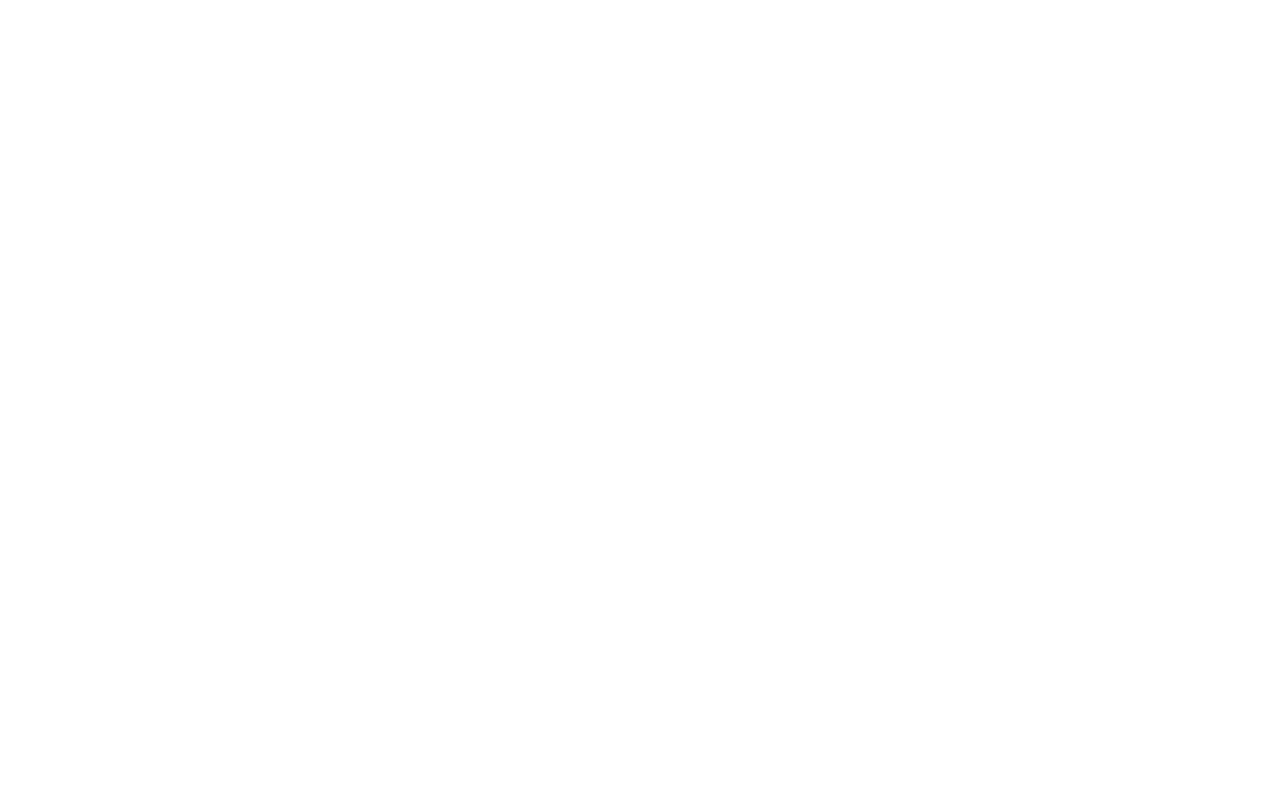
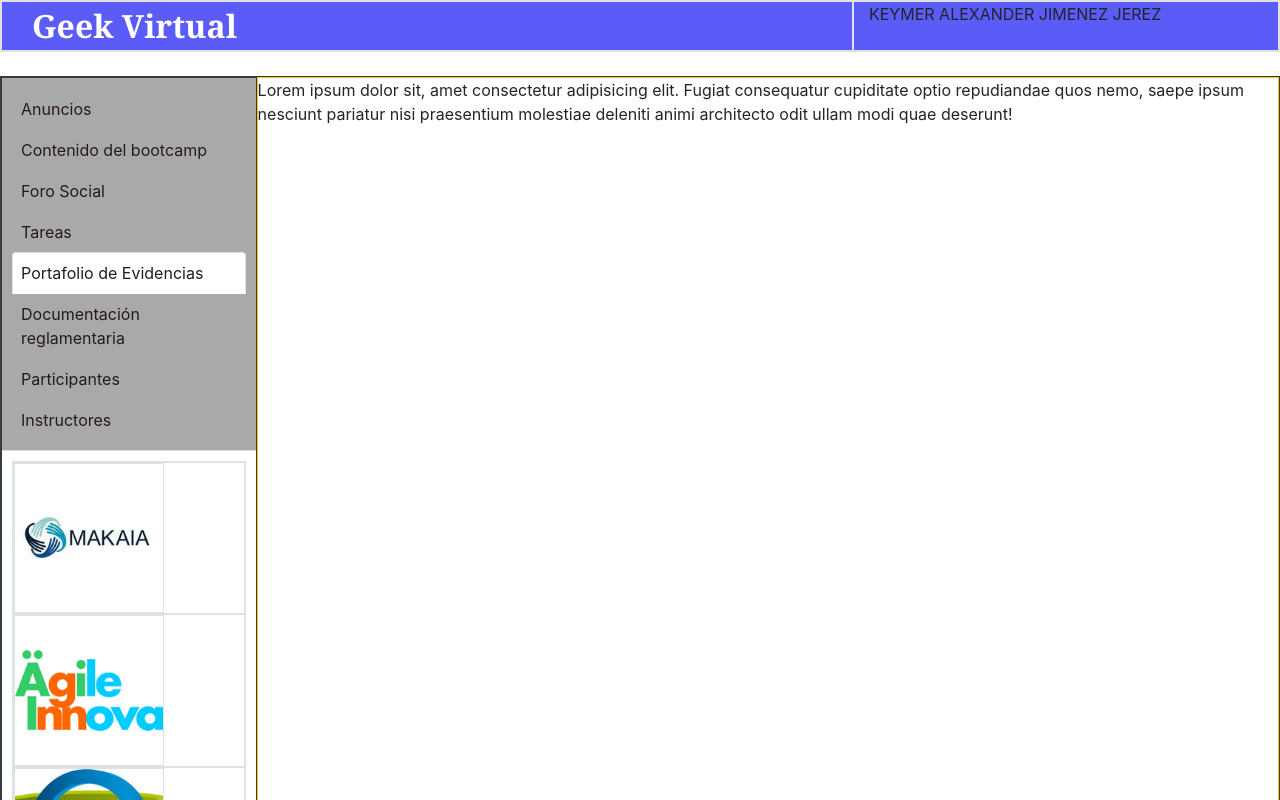
Before and after one commit to keymer2000/Plataforma-Geek-Virtual, a React (Create React App) app: page /PortfolioMain in a window 1280 px wide. Shown: the top 800 px of the page. Built offline with nearby package versions, Linux system fonts and the light colour scheme.

Commit message:
se crearon los componentes principales para renderizarlos a traves del menu lateral y se configuraron los link de navegacion

```diff
--- a/src/App.js
+++ b/src/App.js
@@ -3,6 +3,13 @@
 import BootcampMain from './components/ContenidoBootcamp/BootcampMain';
 import Posts from './components/GeekMain/Posts';
 import Main from "./components/Main";
+import ForumMain from './components/SocialForum/ForumMain';
+import TaskMain from './components/Task/TaskMain';
+import PortfolioMain from './components/PortfolioEvidence/PortfolioMain';
+import DocMain from './components/RegulatoryDoc/DocMain';
+import ParticipantsMain from './components/Participants/ParticipantsMain';
+import InstructorsMain from './components/Instructors/InstructorsMain';
+
 
 function App() {
   return (
@@ -21,7 +28,35 @@
           contentComponent={BootcampMain} />}>
           </Route>
 
+          <Route path="/ForumMain" exact
+          render={(props)=><Main {...props}
+          contentComponent={ForumMain} />}>
+          </Route>
 
+          <Route path="/TaskMain" exact
+          render={(props)=><Main {...props}
+          contentComponent={TaskMain} />}>
+          </Route>
+
+          <Route path="/PortfolioMain" exact
+          render={(props)=><Main {...props}
+          contentComponent={PortfolioMain} />}>
+          </Route>
+
+          <Route path="/DocMain" exact
+          render={(props)=><Main {...props}
+          contentComponent={DocMain} />}>
+          </Route>
+
+          <Route path="/ParticipantsMain" exact
+          render={(props)=><Main {...props}
+          contentComponent={ParticipantsMain} />}>
+          </Route>
+
+          <Route path="/InstructorsMain" exact
+          render={(props)=><Main {...props}
+          contentComponent={InstructorsMain} />}>
+          </Route>
 
           <Route path="/" exact render={(props)=><Redirect {...props} to="/Posts"></Redirect>}></Route>
         </Switch>
--- a/src/components/GeekMain/DashboardNav.jsx
+++ b/src/components/GeekMain/DashboardNav.jsx
@@ -17,12 +17,12 @@
                         <ul className="nav nav-tabs" id="navegador">
                             <li className="nav-item "><Link className={"nav-link"+(props.match.path=="/Posts"?" active": "")}   to="/Posts">Anuncios</Link></li>
                             <li className="nav-item"><Link className={"nav-link"+(props.match.path=="/BootcampMain"?" active": "")} to="/BootcampMain">Contenido del bootcamp</Link></li>
-                            <li className="nav-item"><a className="nav-link " href="#">Foro social</a></li>
-                            <li className="nav-item"><a className="nav-link " href="#">Tareas</a></li>
-                            <li className="nav-item"><a className="nav-link " href="#">Portafolio de evidencia</a></li>
-                            <li className="nav-item"><a className="nav-link " href="#">Documentación reglamentaria</a></li>
-                            <li className="nav-item"><a className="nav-link " href="#">Participantes</a></li>
-                            <li className="nav-item"><a className="nav-link " href="#">Instructores</a></li>
+                            <li className="nav-item "><Link className={"nav-link"+(props.match.path=="/ForumMain"?" active": "")}   to="/ForumMain">Foro Social</Link></li>
+                            <li className="nav-item "><Link className={"nav-link"+(props.match.path=="/TaskMain"?" active": "")}   to="/TaskMain">Tareas</Link></li>
+                            <li className="nav-item "><Link className={"nav-link"+(props.match.path=="/PortfolioMain"?" active": "")}   to="/PortfolioMain">Portafolio de Evidencias</Link></li>
+                            <li className="nav-item"><Link className={"nav-link"+(props.match.path=="/DocMain"?" active": "")} to="/DocMain">Documentación reglamentaria</Link></li>
+                            <li className="nav-item"><Link className={"nav-link"+(props.match.path=="/ParticipantsMain"?" active": "")} to="/ParticipantsMain">Participantes</Link></li>
+                            <li className="nav-item"><Link className={"nav-link"+(props.match.path=="/InstructorsMain"?" active": "")} to="/InstructorsMain">Instructores</Link></li>
                         </ul>
                     </nav>
                     <div id="cont-colaboradores">
--- /dev/null
+++ b/src/components/Instructors/InstructorsMain.jsx
@@ -0,0 +1,9 @@
+import React from 'react'
+
+export default function InstructorsMain() {
+    return (
+        <div>
+            <h1>foto de los instructores con el nombre de la materia que dictan y sus contactos</h1>
+        </div>
+    )
+}
--- /dev/null
+++ b/src/components/Participants/ParticipantsMain.jsx
@@ -0,0 +1,9 @@
+import React from 'react'
+
+export default function ParticipantsMain() {
+    return (
+        <div>
+            <h1>imagenes de todos los estudiantes del bootcamp</h1>
+        </div>
+    )
+}
--- /dev/null
+++ b/src/components/PortfolioEvidence/PortfolioMain.jsx
@@ -0,0 +1,11 @@
+import React from 'react'
+
+export default function PortfolioMain() {
+    return (
+        <div>
+            <p>
+                Lorem ipsum dolor sit, amet consectetur adipisicing elit. Fugiat consequatur cupiditate optio repudiandae quos nemo, saepe ipsum nesciunt pariatur nisi praesentium molestiae deleniti animi architecto odit ullam modi quae deserunt!
+            </p>
+        </div>
+    )
+}
--- /dev/null
+++ b/src/components/RegulatoryDoc/DocMain.jsx
@@ -0,0 +1,9 @@
+import React from 'react'
+
+export default function DocMain() {
+    return (
+        <div>
+            <p>Lorem ipsum dolor sit amet consectetur, adipisicing elit. Impedit totam reprehenderit harum ipsum, facere iusto eveniet eligendi aut, minus necessitatibus cupiditate molestias provident similique nihil ipsam vel nisi soluta consectetur.</p>
+        </div>
+    )
+}
--- /dev/null
+++ b/src/components/SocialForum/ForumMain.jsx
@@ -0,0 +1,11 @@
+import React from 'react'
+
+function ForumMain() {
+    return (
+        <div>
+            <h1>foro social de preguntas</h1>
+        </div>
+    )
+}
+
+export default ForumMain
--- /dev/null
+++ b/src/components/Task/TaskMain.jsx
@@ -0,0 +1,9 @@
+import React from 'react'
+
+export default function TaskMain() {
+    return (
+        <div>
+            <h1>componentes para tareas de los estudiantes</h1>
+        </div>
+    )
+}
```
Also changed, not shown: 1 other file (tests, documents, lock files or other folders).
